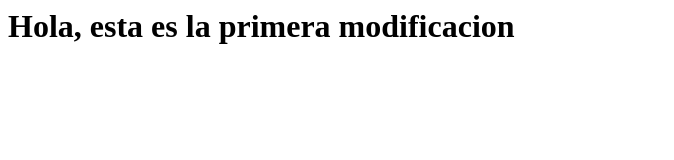
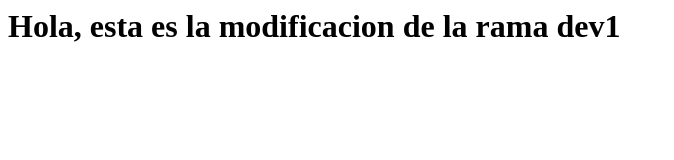
Before and after one commit to xXAlvaro97Xx/examen2aevaluacion, a plain HTML site: page index.html in a window 1280 px wide. Shown: the whole page, without its empty margins (0-674 px from the left). Drawn offline with Linux system fonts and the light colour scheme.

Commit message:
Modificacion para rama de desarrollo

```diff
--- a/index.html
+++ b/index.html
@@ -1,4 +1,4 @@
 <html>
 	<head></head>
-	<body><h1>Hola, esta es la primera modificacion</h1></body>
+	<body><h1>Hola, esta es la modificacion de la rama dev1</h1></body>
 </html>
```
